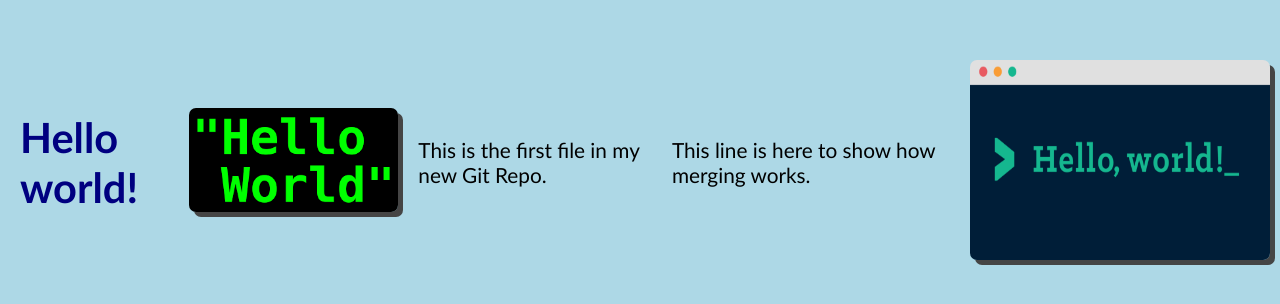
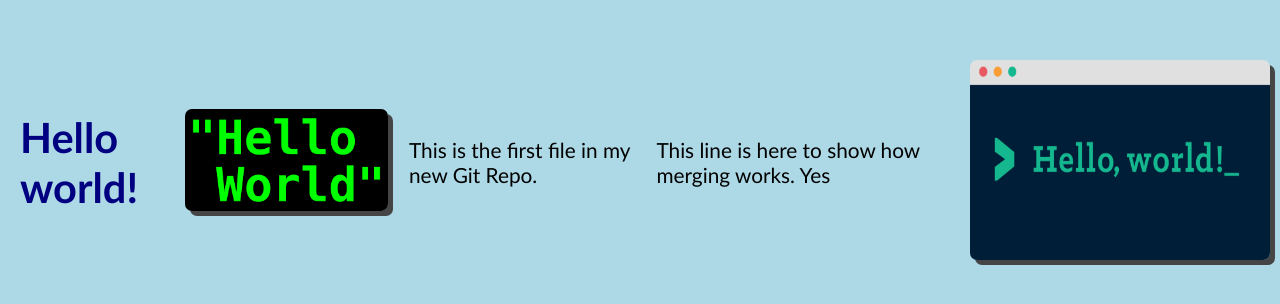
Before and after one commit to kristiankovic/hello-world, a plain HTML site: page index.html in a window 1280 px wide. Shown: the part 238-542 px from the top of the page. Drawn offline with Linux system fonts and the light colour scheme.

Commit message:
fix: arreglo del index

```diff
--- a/index.html
+++ b/index.html
@@ -15,7 +15,7 @@
 
     <p>This is the first file in my new Git Repo.</p>
 
-    <p>This line is here to show how merging works.</p>
+    <p>This line is here to show how merging works. Yes</p>
 
     <div>
         <img class="imagen img-2" src="img_hello_git.jpg" alt="Hello Git">
```
